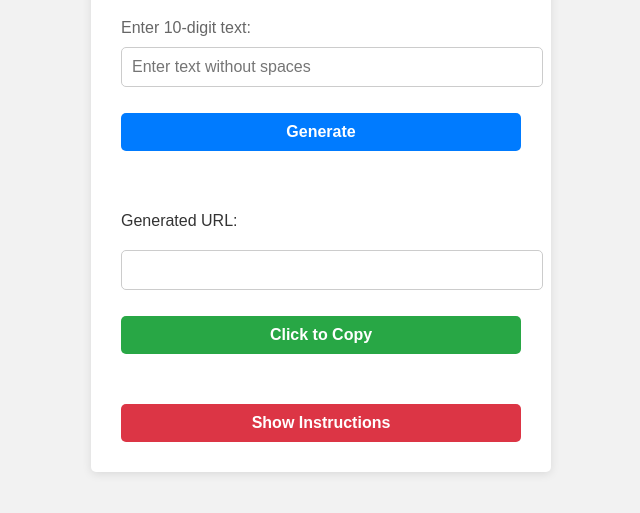
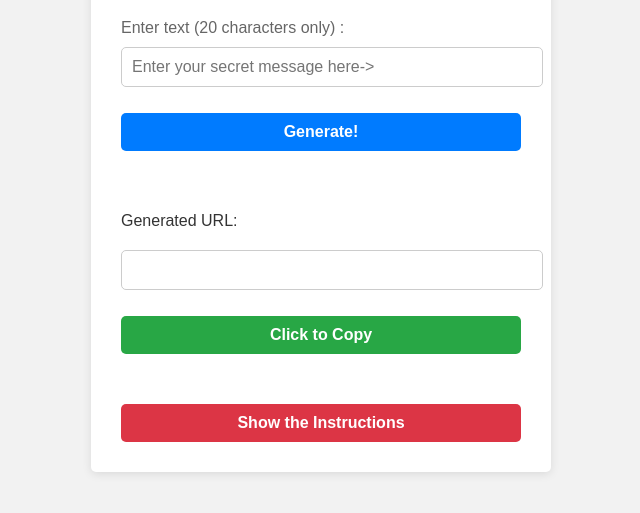
Before and after one commit to pro-prodipto/url-utm-generator, a plain HTML site: page index.html in a window 1280 px wide. Shown: the part 149-662 px from the top of the page, without its empty margins (319-959 px from the left). Drawn offline with Linux system fonts and the light colour scheme.

Commit message:
Update to index.html
did multiple changes, added content to the pop-up

```diff
--- a/index.html
+++ b/index.html
@@ -153,7 +153,7 @@
         return;
       }
 
-      var url = "https://b062-2401-4900-1c00-6708-ddce-34b-8ded-6823.ngrok-free.app";
+      var url = "https://pro-prodipto.github.io/AR.js-test/";
       var utmUrl = url + "?utm_text=" + inputValue;
       document.getElementById("outputField").value = utmUrl;
     }
@@ -181,19 +181,21 @@
   <div class="container">
     <h1>Cool Secret Message Generator 😎</h1>
     <link rel="icon" type="image/x-icon" href="twlogo.png"> <!--showing favicon but didn't work-->
-    <label for="inputField">Enter 10-digit text:</label>
-    <input type="text" id="inputField" maxlength="20" placeholder="Enter text without spaces"><br><br>
-    <button onclick="generateUTM()">Generate</button><br><br>
+    <label for="inputField">Enter text (20 characters only) :</label>
+    <input type="text" id="inputField" maxlength="20" placeholder="Enter your secret message here->"><br><br>
+    <button onclick="generateUTM()">Generate!</button><br><br>
     <div class="output-container">
       <label class="output-label" for="outputField">Generated URL:</label>
       <input class="output-field" type="text" id="outputField" readonly><br><br>
       <button class="copy-button" onclick="copyToClipboard()">Click to Copy</button>
     </div>
-    <button class="instructions-button" onclick="showInstructions()">Show Instructions</button>
+    <button class="instructions-button" onclick="showInstructions()">Show the Instructions</button>
     <div class="popup" id="instructionsPopup">
       <div class="popup-content">
         <span onclick="closeInstructions()" style="float: right; cursor: pointer; padding: 10px;">&#10005;</span>
         <p>Hit the "Click to Copy" button, and the generated URL will be copied to your clipboard. Share it with the person you want to share your secret message with and ask them to scan our official target image to reveal the secret message. Your secret message will appear perpendicular to our target image. Have fun and ENJOY!</p>
+        <p>Click the link below to download our target image:</p>
+        <a href="hiro.png" download="hiro.png">Download!</a>
       </div>
     </div>
   </div>
```
